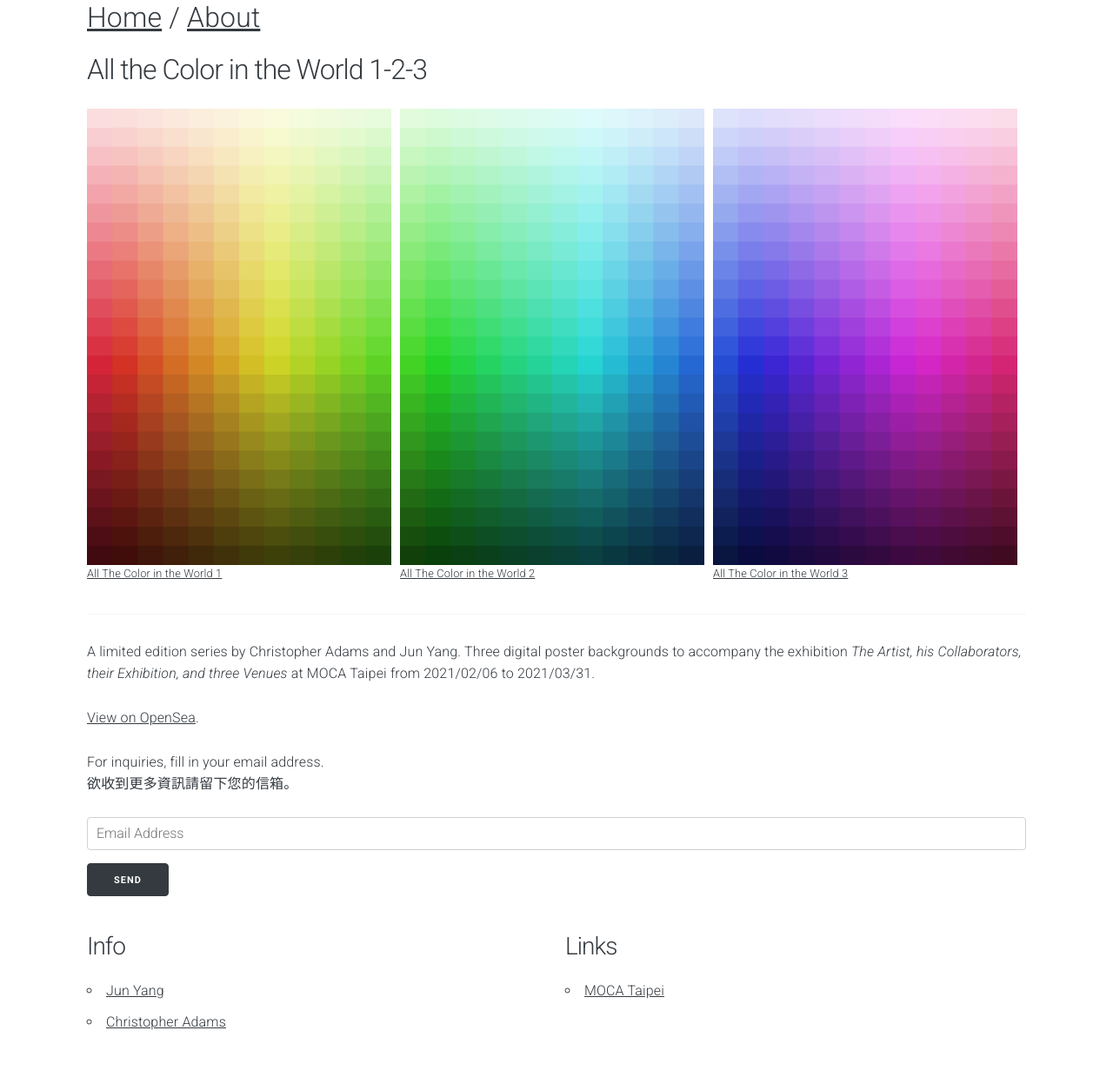
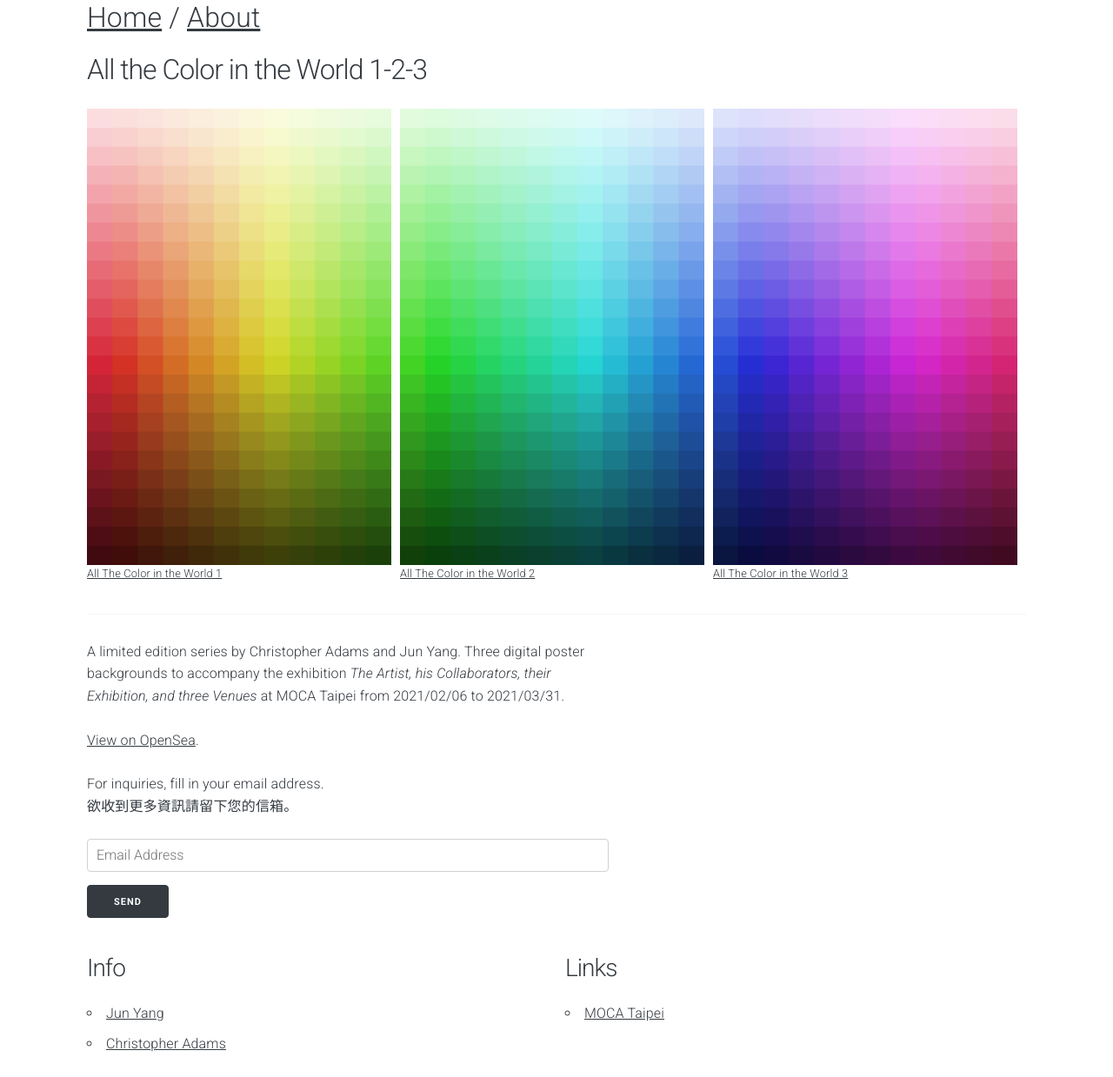
Before and after one commit to aparallax/allthecolorintheworld, a Jekyll site: the page built from index.html, in a window 1280 px wide. Shown: the whole page at 87% size. Built offline with Jekyll 4.4.1, drawn with Linux system fonts in a browser that asks for light colours; before the commit the page ends 1213 px from its top, so only the background shows below that.

Commit message:
Limit p and form widths in container

```diff
--- a/_sass/main.scss
+++ b/_sass/main.scss
@@ -30,6 +30,11 @@ input[type="submit"] {
   padding: 0 2.0rem;
   position: relative;
   width: 100%;
+
+  p,
+  form {
+    max-width: 60.0rem;
+  }
 }
 select {
   width: auto;
```
